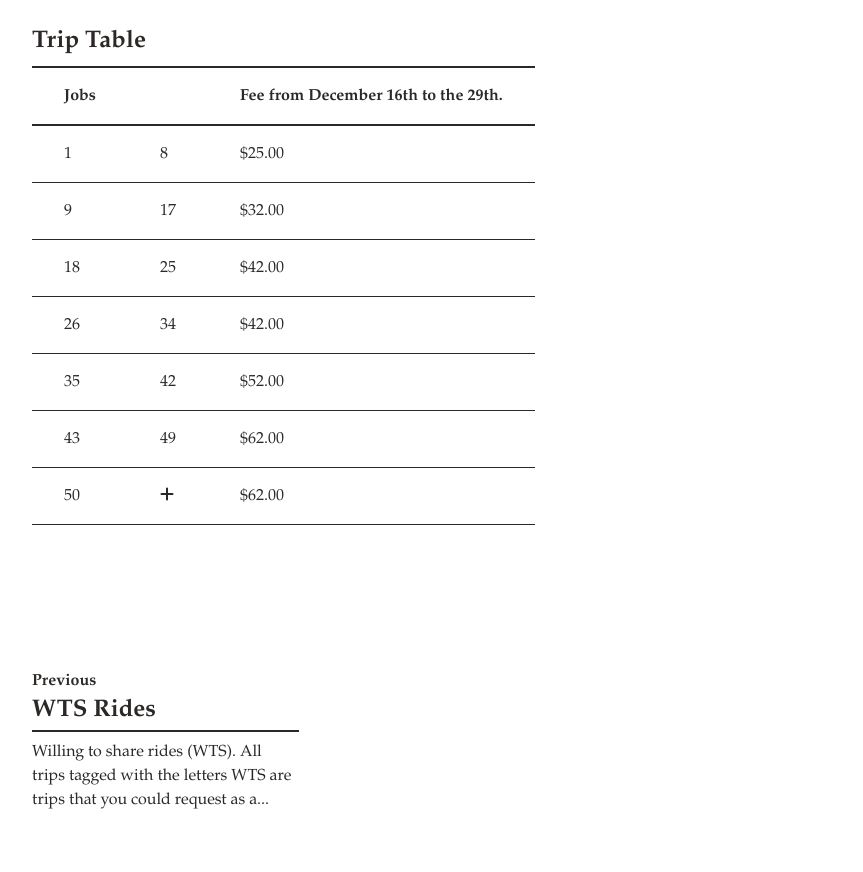
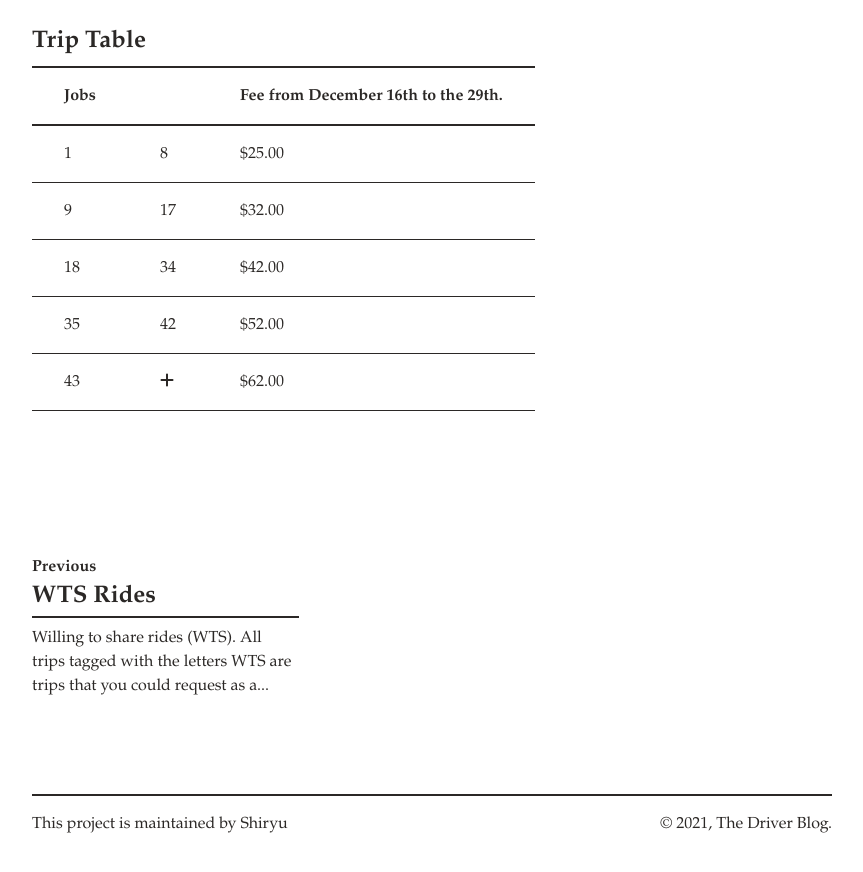
Before and after one commit to brd-blog/info-site, a Jekyll site: the page built from _posts/2020-11-30-december-special.md, in a window 1280 px wide and 900 px high, scrolled down 1450 px. Shown: the top 872 px of the window, without its empty margins (208-1071 px from the left). Built offline with Jekyll 4.4.1, drawn with Linux system fonts in a browser that asks for light colours; nearby versions of some CDN libraries.

Commit message:
Updated table

```diff
--- a/_posts/2020-11-30-december-special.md
+++ b/_posts/2020-11-30-december-special.md
@@ -21,8 +21,6 @@ tags: no-fee
 | --- | --- |
 | 1 | 8 | $25.00 |
 | 9 | 17 | $32.00 |
-| 18 | 25 | $42.00 |
-| 26 | 34 | $42.00 |
+| 18 | 34 | $42.00 |
 | 35 | 42 | $52.00 |
-| 43 | 49 | $62.00 |
-| 50 | <i class="fa fa-plus" aria-hidden="true"></i> | $62.00 |
+| 43 | <i class="fa fa-plus" aria-hidden="true"></i> | $62.00 |
```
